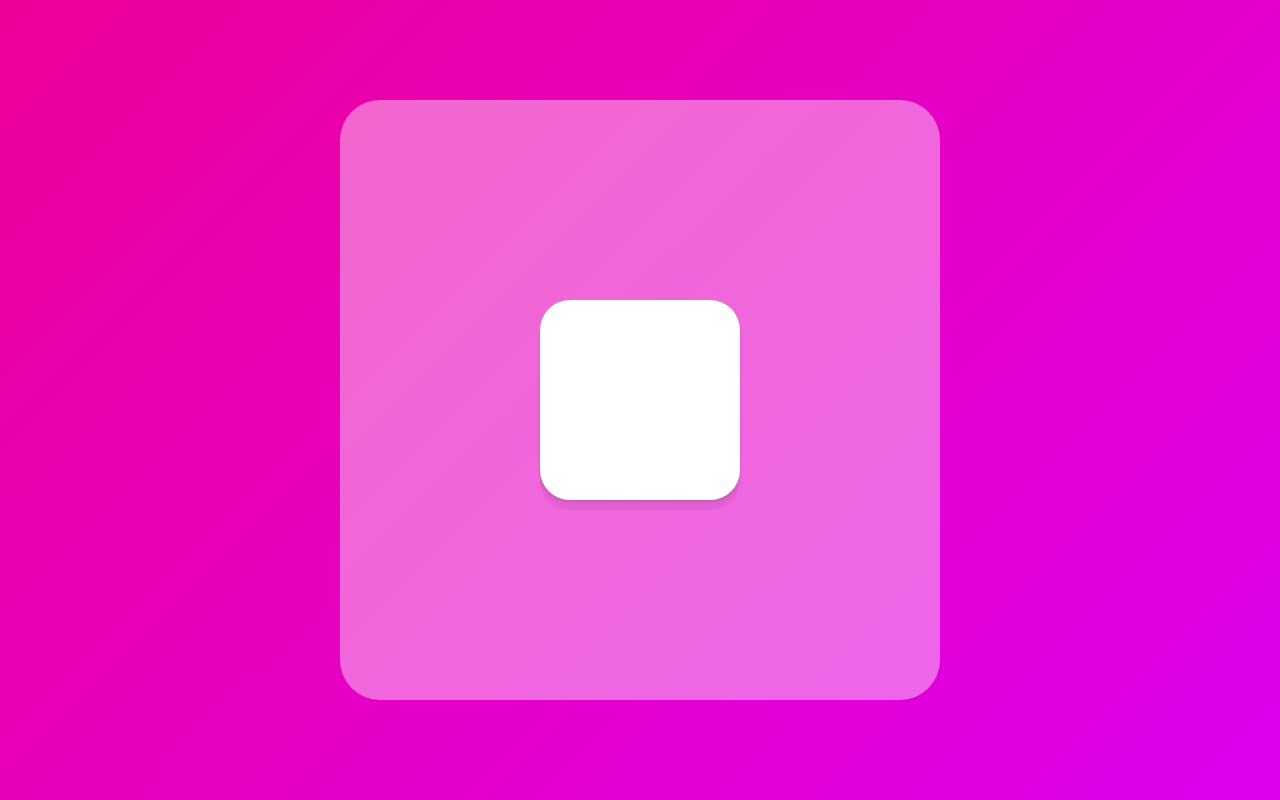
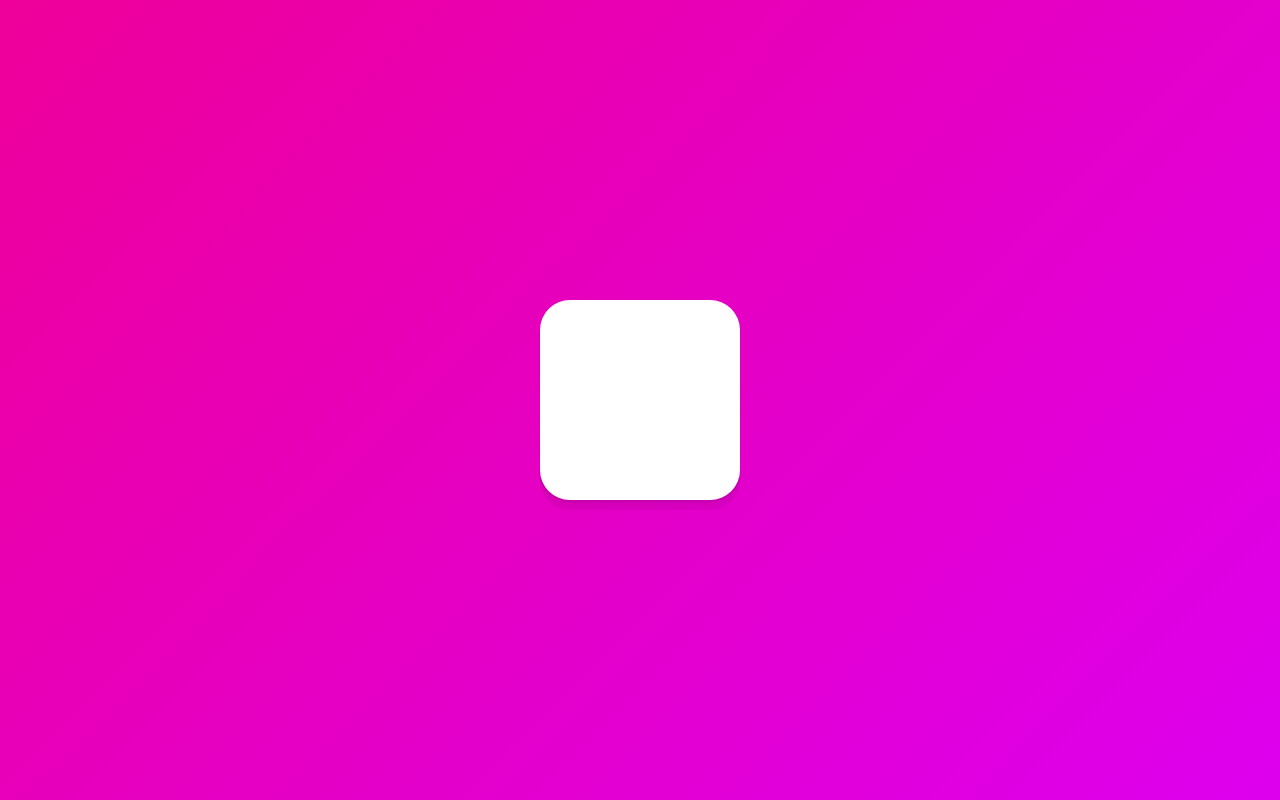
Before and after one commit to yousunzoo/framer-motion, a React (Create React App) app: page / in a window 1280 px wide. Built offline with nearby package versions, Linux system fonts and the light colour scheme.

Commit message:
what is motionValue

```diff
--- a/src/App.tsx
+++ b/src/App.tsx
@@ -1,20 +1,10 @@
-import { useRef } from "react";
+import { useEffect } from "react";
 import styled from "styled-components";
-import { motion } from "framer-motion";
+import { motion, useMotionValue } from "framer-motion";
 
 const Wrapper = styled.div`
   height: 100vh;
   width: 100vw;
-  display: flex;
-  justify-content: center;
-  align-items: center;
-`;
-
-const BiggerBox = styled.div`
-  width: 600px;
-  height: 600px;
-  background-color: rgba(255, 255, 255, 0.4);
-  border-radius: 40px;
   display: flex;
   justify-content: center;
   align-items: center;
@@ -34,20 +24,15 @@
 };
 
 function App() {
-  const biggerBoxRef = useRef<HTMLDivElement>(null);
+  const x = useMotionValue(0);
+  useEffect(() => {
+    x.onChange(() => console.log(x.get()));
+  }, [x]);
+
+  console.log(x);
   return (
     <Wrapper>
-      <BiggerBox ref={biggerBoxRef}>
-        <Box
-          dragSnapToOrigin
-          dragElastic={1}
-          dragConstraints={biggerBoxRef}
-          drag
-          variants={boxVar}
-          whileHover="hover"
-          whileTap="click"
-        />
-      </BiggerBox>
+      <Box style={{ x }} drag="x" dragSnapToOrigin />
     </Wrapper>
   );
 }
```
Also changed, not shown: 1 other file (tests, documents, lock files or other folders).
